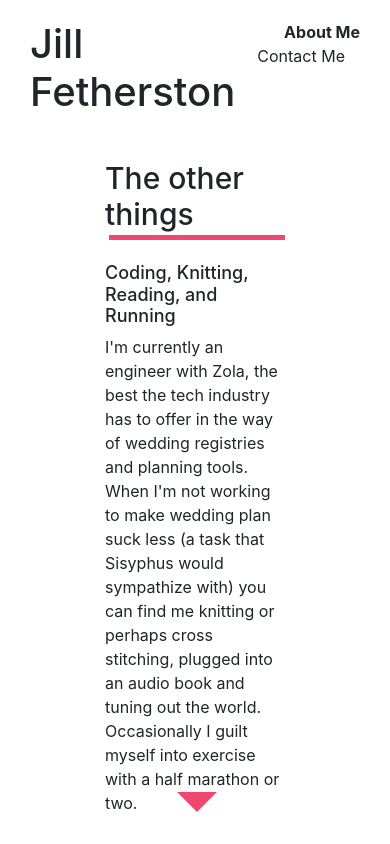
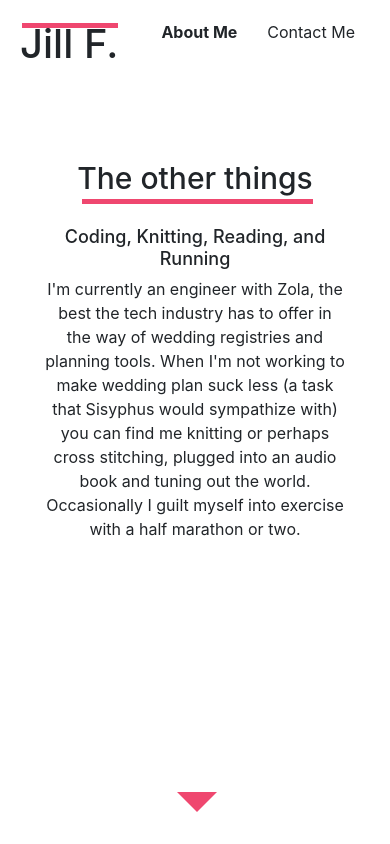
Before and after one commit to 12Noone/jfetherston-dot-com, a React app in the folder react-ui/: page / in a window 390 px wide. Shown: the top 844 px of the page. Built offline with nearby package versions, Linux system fonts and the light colour scheme.

Commit message:
mobile friendly updates

```diff
--- a/react-ui/src/components/Menu.js
+++ b/react-ui/src/components/Menu.js
@@ -8,20 +8,18 @@ class Menu extends Component {
     const { setPanel, activeLink } = this.props;
 
     return (
-      <div className="menu-container container-fluid">
-        <div className="col-12">
-          <div className="row">
-            <div className="pull-left col-6">
-              <h1>Jill Fetherston</h1>
-            </div>
-            <div className="pull-right col-6">
-              <ul className="inline-list">
-                <li onClick={() => setPanel('about', viewerOptionsData)} className={activeLink === 'about' ? 'active-link' : ''}>About Me</li>
-                <li onClick={() => setPanel('contact', viewerOptionsData) } className={activeLink === 'contact' ? 'active-link' : ''}>Contact Me</li>
-              </ul>
-            </div>
-          </div>
+      <div className="menu-container">
+        <div className="heading">
+          <h1 className="d-none d-sm-block">Jill Fetherston</h1>
+          <h1 className="d-block d-sm-none">Jill F.</h1>
         </div>
+        <div className="nav-container">
+          <ul className="inline-list">
+            <li onClick={() => setPanel('about', viewerOptionsData)} className={activeLink === 'about' ? 'active-link' : ''}>About Me</li>
+            <li onClick={() => setPanel('contact', viewerOptionsData) } className={activeLink === 'contact' ? 'active-link' : ''}>Contact Me</li>
+          </ul>
+        </div>
+
       </div>
     );
   }
--- a/react-ui/src/stylesheets/InfoPanel.less
+++ b/react-ui/src/stylesheets/InfoPanel.less
@@ -5,9 +5,13 @@
     height: 95vh;
     min-height: 575px;
     .panel-copy {
-      padding: 110px 90px 30px 90px;
       max-width: 1000px;
-      margin: auto;
+      text-align: center;
+      padding: 110px 30px 30px 30px;
+      @media (min-width: 762px) {
+        padding: 110px 90px 30px 90px;
+        margin: auto;
+      }
       .panel-subheading {
         font-size: 18px;
       }
--- a/react-ui/src/stylesheets/Menu.less
+++ b/react-ui/src/stylesheets/Menu.less
@@ -2,18 +2,18 @@
 
 .menu-container {
   position: relative;
-  display: block;
+  display: flex;
+  justify-content: space-between;
   height: 50px;
   padding: 20px;
   z-index: 1;
-  .pull-left {
+  .heading {
     text-align: left;
     h1 {
       display: inline;
     }
   }
-  .pull-right {
-    text-align: right;
+  .nav-container {
     .inline-list {
       list-style: none;
       li {
```
Also changed, not shown: 5 other files (tests, documents, lock files or other folders).
